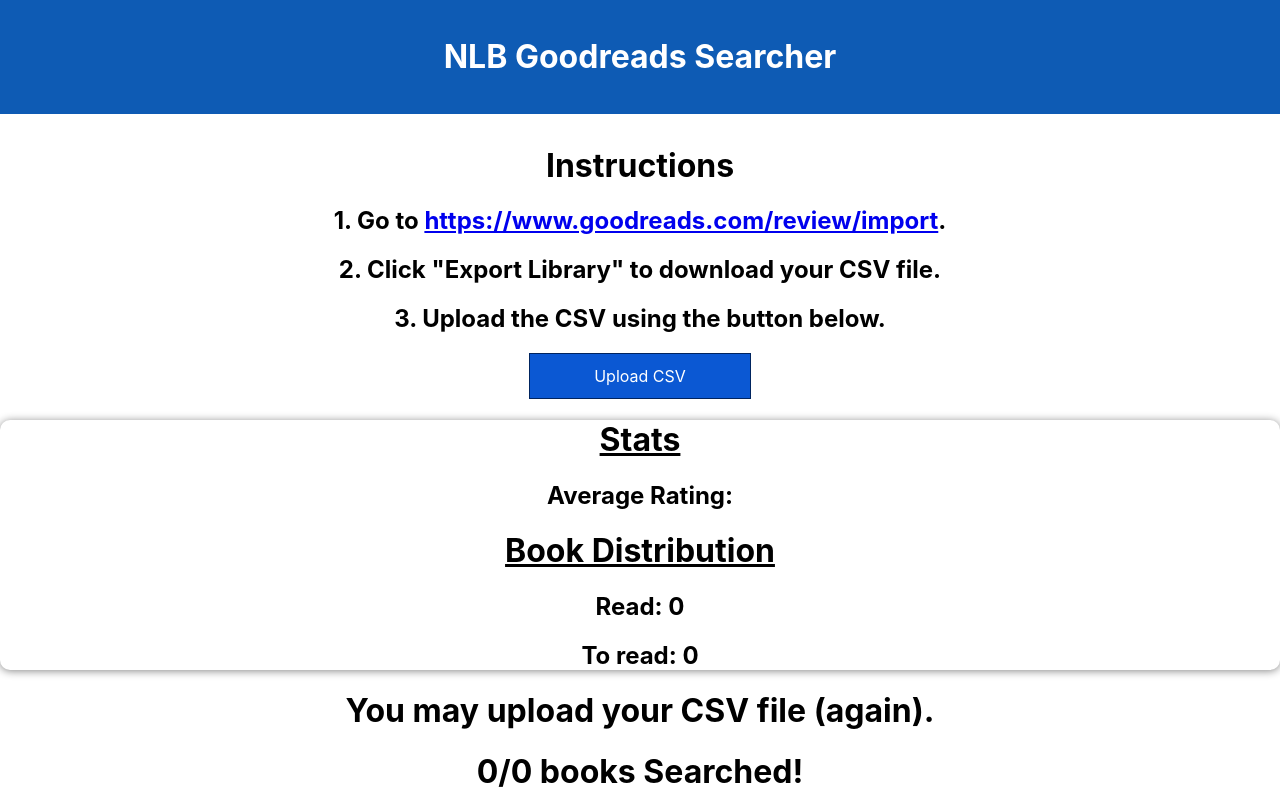
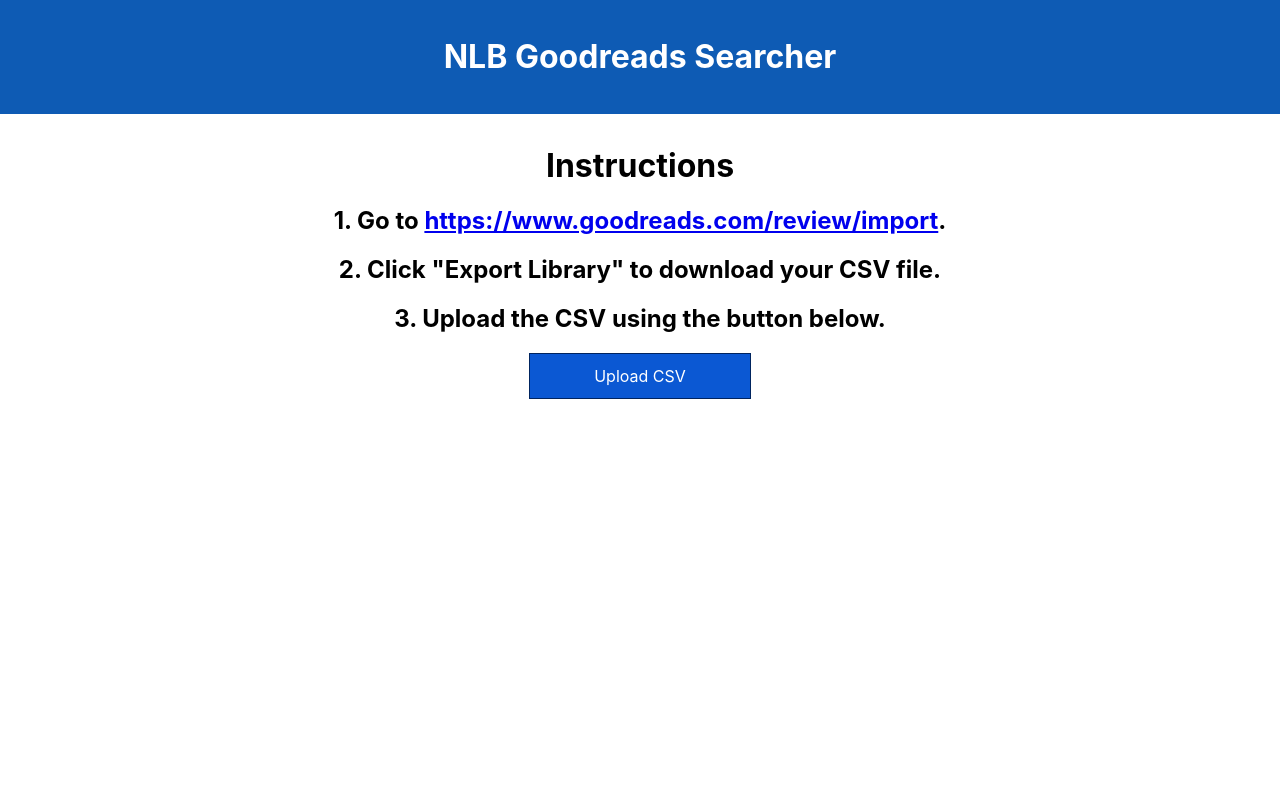
Before and after one commit to jxk20/nlb_goodreads_searcher, a React (Create React App) app in the folder client/: page / in a window 1280 px wide. Shown: the top 800 px of the page. Built offline with nearby package versions, Linux system fonts and the light colour scheme.

Commit message:
Conditionally show components after uploading CSV

```diff
--- a/client/src/App.js
+++ b/client/src/App.js
@@ -39,6 +39,8 @@ function App() {
         onAddBookList={addBookListHandler}
         isProcessing={isProcessing}
       />
+      {hasUploadedCsv && (
+        <>
           <StatsDisplay bookList={rawBookList} />
           <SearchButton
             onClickSearchButton={clickSearchButtonHandler}
@@ -50,6 +52,8 @@ function App() {
             totalNumBooksToSearch={totalNumBooksToSearch}
           />
           <Display resultsList={resultsList} isProcessing={isProcessing} />
+        </>
+      )}
     </div>
   );
 }
```
Lines whose indentation alone changed are shown as unchanged.
